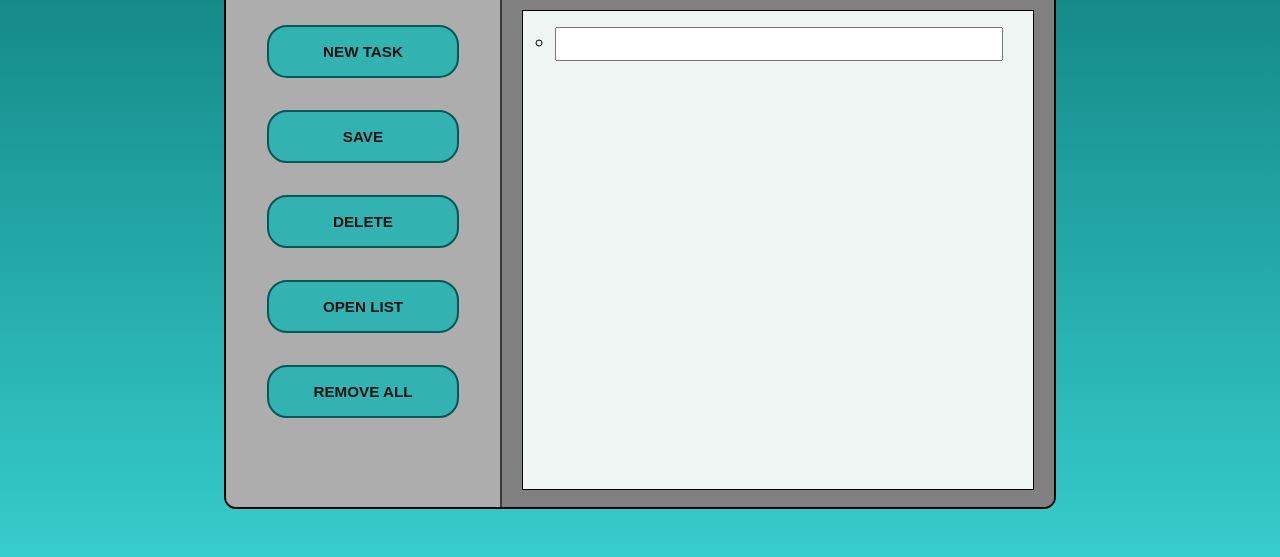
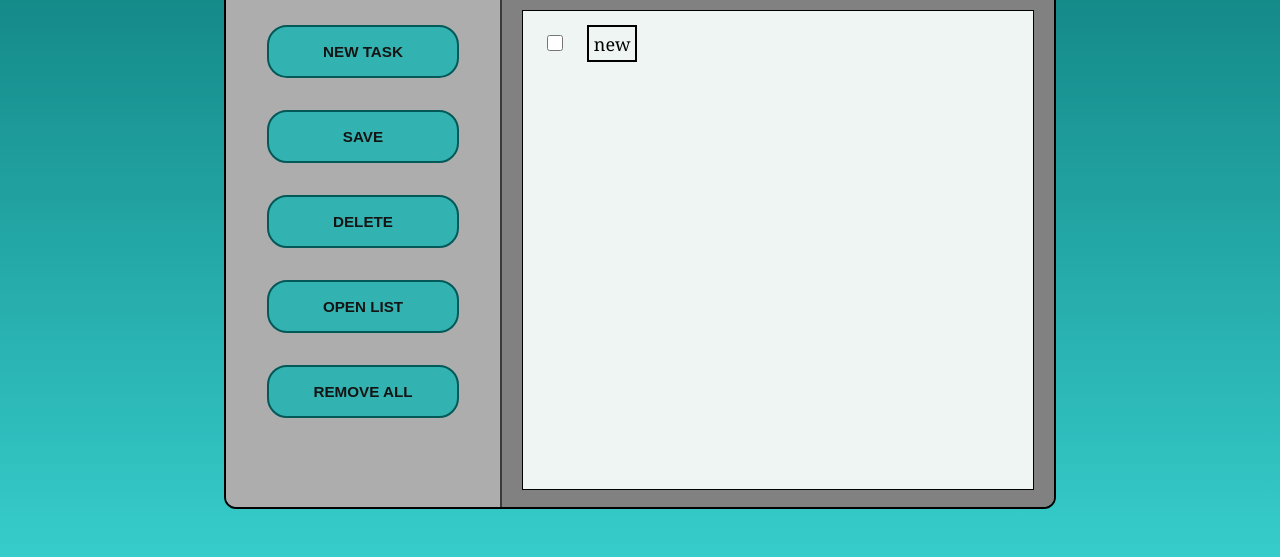
Before and after one commit to EwaJ94/To-do-list, a plain HTML site: page index.html in a window 1280 px wide. Both pictures are taken after a click on the button "NEW TASK". Shown: the part 179-736 px from the top of the page. Drawn offline with Linux system fonts and the light colour scheme.

Commit message:
label + checkbox

```diff
--- a/index.html
+++ b/index.html
@@ -23,12 +23,7 @@
         <main>
             <h1>To do list</h1>
             <div class="my-tasks scrollbar">
-                <ul class="task">
-                    <!-- <li> -->
-                        <!-- <input type="text" name="one-task" class="one-task"> -->
-                    <!-- </li> -->
 
-                </ul>
             </div>
 
         </main>
--- a/script.js
+++ b/script.js
@@ -3,8 +3,7 @@ let saveTask = document.querySelector(".save")
 let deleteTask = document.querySelector(".delete")
 let openList = document.querySelector(".open-list")
 let removeAllTasks = document.querySelector(".remove-all")
-let myList = document.querySelector(".task")
-let myTasks = document.querySelector(".my-task")
+let myTasks = document.querySelector(".my-tasks")
 // let oneTask = document.querySelector(".one-task")
 
 // EXISTING LS CONDITION
@@ -17,14 +16,16 @@ if(localStorage.getItem("tasks") === null){
 // CREATE NEW TASK
 newTask.addEventListener("click", function(event){
 
-    let newLi = document.createElement("li")
-    let newText = document.createElement("input")
+    let newLabel = document.createElement("label")
+    let newCheck = document.createElement("input")
 
-    newText.type = "text"
-    newText.class = "one-task"
-    newLi.appendChild(newText)
-    myList.appendChild(newLi)
-    newText.focus()
+    newCheck.type = "checkbox"
+    newCheck.id = "one-check"
+    newLabel.setAttribute = ("for", "one-check")
+    newLabel.textContent = "new"
+    myTasks.appendChild(newCheck)
+    myTasks.appendChild(newLabel)
+    newLabel.focus()
 
 
     newText.addEventListener("change", function(event){
@@ -50,11 +51,10 @@ saveTask.addEventListener("click", function(){
 
 // OPEN TO DO LIST
 openList.addEventListener("click", function(){
-    // vyčištění okna a potom otevření listu
 
     let myToDoList = localStorage.getItem("tasks")
     let myToDoListJ = JSON.parse(myToDoList)
-    // console.log(myToDoListJ)
+
     myToDoListJ.forEach(function(oneTask){
 
         let newLi = document.createElement("li")
@@ -63,13 +63,10 @@ openList.addEventListener("click", function(){
         newText.type = "text"
         newText.class = "one-task"
         newText.textContent = oneTask
+
+
         newLi.appendChild(newText)
         myList.appendChild(newLi)
-
-
-
-
-
 
 
 
@@ -82,4 +79,5 @@ openList.addEventListener("click", function(){
 
 removeAllTasks.addEventListener("click", function(){
     localStorage.clear()
+    myList.remove()
 })
--- a/styles/main.css
+++ b/styles/main.css
@@ -19,15 +19,21 @@ h1 {
     margin-right: auto;
 }
 
-.my-tasks ul {
-   padding: 1rem 2rem;
-   list-style-type: circle;
+.my-tasks #one-check {
+
+    margin: 1.5rem;
+    outline: none;
+    height: 1rem;
+    width: 1rem;
 }
 
-.my-tasks input {
-    width: 28rem;
+.my-tasks label {
+
+
+    width: 38rem;
     padding: 0.3rem;
     font-size: 18px;
+    border: 2px solid black;
     outline: none;
     margin-bottom: 1rem;
 }
```
